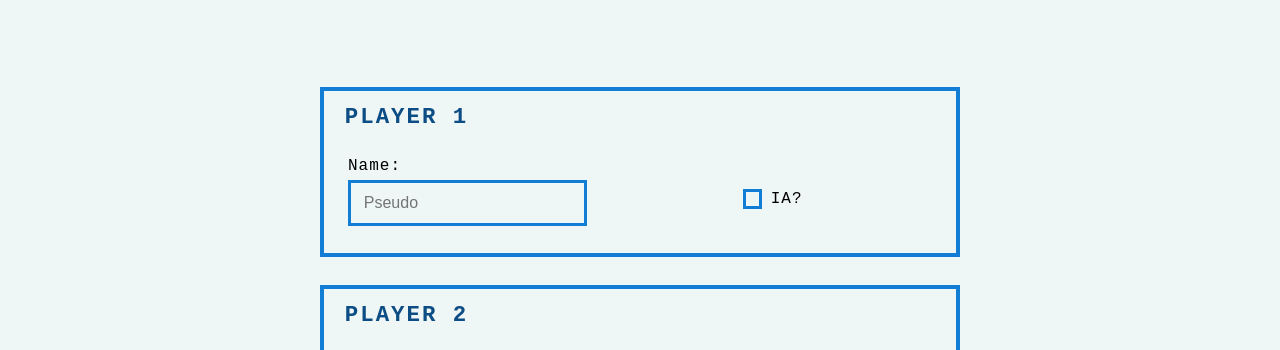
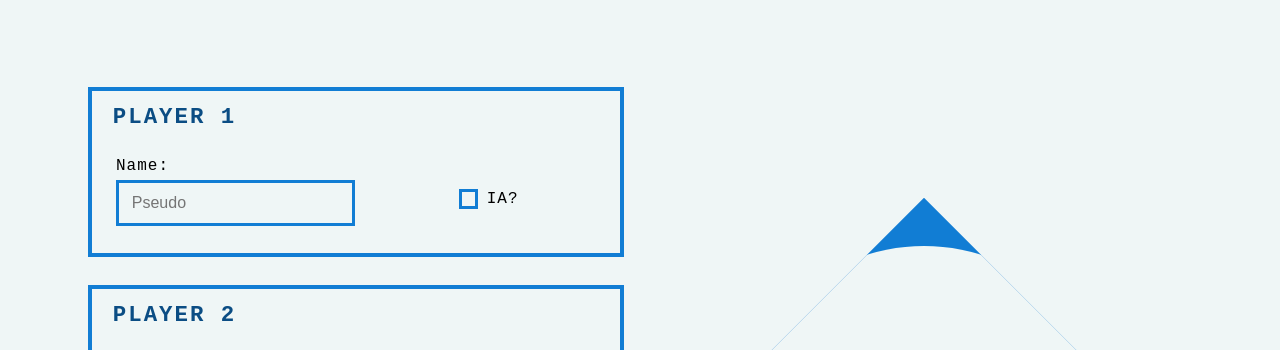
Before and after one commit to ArmandPhilippot/js-small-apps, a website with bundled scripts: page rock-paper-scissors/index.html in a window 1280 px wide. Shown: the part 102-452 px from the top of the page. Built offline with nearby package versions, Linux system fonts and the light colour scheme.

Commit message:
chore(rock-paper-scissors): adjust register form styles
The form was too large. I wanted the two columns next to each other
starting from a min-width of 1200px.
I also fix the cross when checkbox is checked. On some browsers the
cross was not centered vertically.

```diff
--- a/rock-paper-scissors/style.css
+++ b/rock-paper-scissors/style.css
@@ -71,11 +71,16 @@ button {
 .register {
   flex: 1;
   display: grid;
-  grid-template-columns: repeat(auto-fill, min(calc(100vw - 2rem), 40rem));
-  gap: 4rem;
+  grid-template-columns: repeat(
+    auto-fill,
+    min(calc(100vw - 2rem), calc(1200px / 2 - 4rem))
+  );
+  gap: 2rem;
   align-items: center;
   justify-content: center;
   justify-items: center;
+  margin: auto;
+  width: min(calc(100vw - 2rem), calc(1200px - 2rem));
 }
 
 .form--register {
@@ -148,7 +153,7 @@ button {
   color: hsl(207, 85%, 40%);
   font-size: 1.1rem;
   font-weight: 600;
-  line-height: 0.9;
+  line-height: 0.85;
   text-align: center;
 }
 
```
Lines whose indentation alone changed are shown as unchanged.
